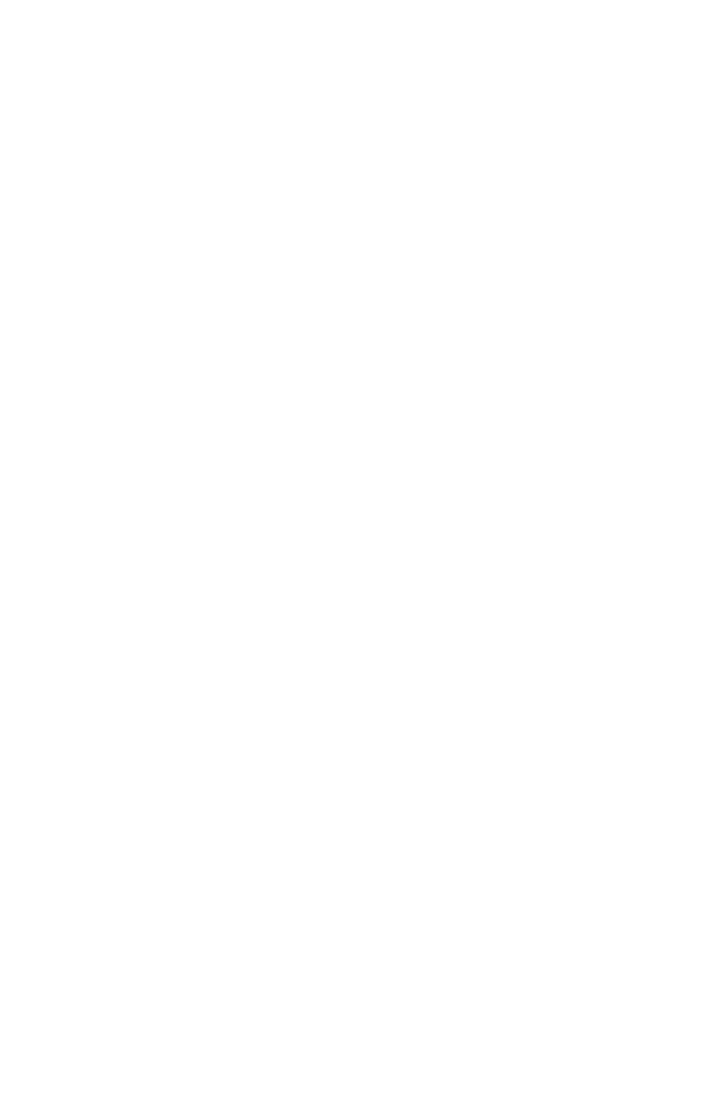
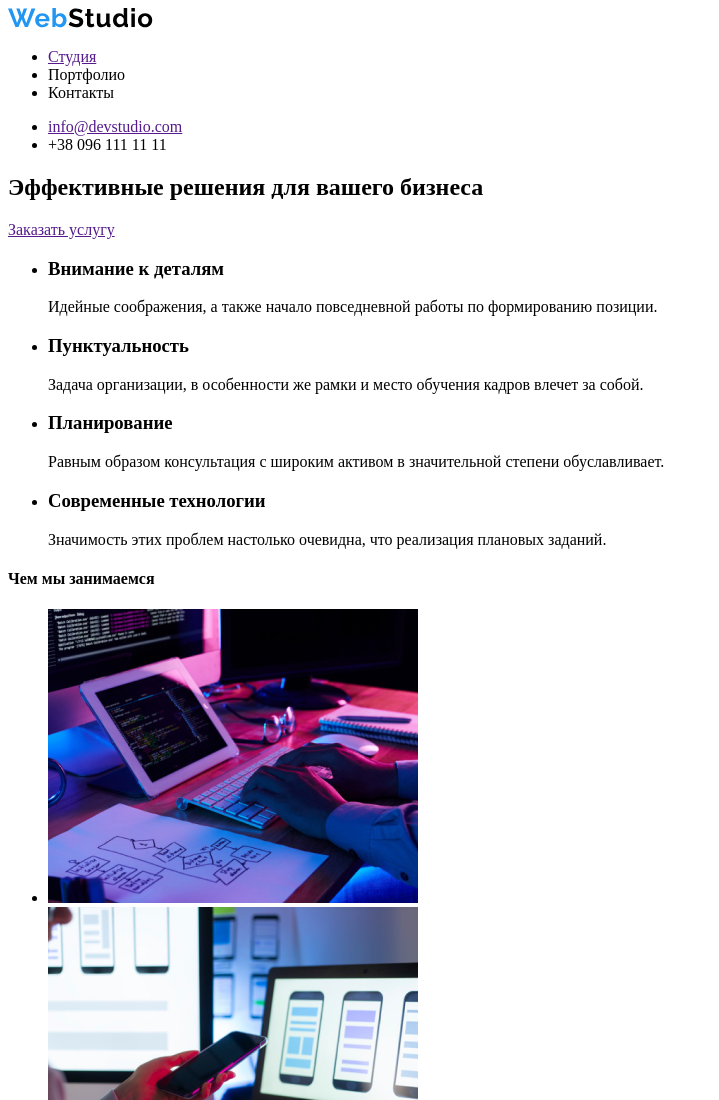
Before and after one commit to VlasovaAlexsandra/goit-markup-hw-01, a plain HTML site: page index.html in a window 1280 px wide. Shown: the top 1100 px of the page, without its empty margins (0-719 px from the left). Before the commit the page ends 800 px from the top, so only its background shows below. Drawn offline with Linux system fonts and the light colour scheme.

Commit message:
добавляет шапку и содержание

```diff
--- a/index.html
+++ b/index.html
@@ -1,11 +1,95 @@
 <!DOCTYPE html>
-<html lang="en">
+<html lang="ru">
 <head>
     <meta charset="UTF-8">
     <meta name="viewport" content="width=device-width, initial-scale=1.0">
     <title>Document</title>
 </head>
+
 <body>
+
+    <header>
+       <nav>
+        <a href="/">
+            <img src="./images/logo.svg" alt="Логотип компании">
+        </a>
+
+        <ul>
+            <li><a href="">Студия</a></li>
+            <li>Портфолио</li>
+            <li>Контакты</li>
+        </ul>
+
+        <ul>
+            <li><a href="">info@devstudio.com</a></li>
+            <li>+38 096 111 11 11</li>
+        </ul>
+       </nav>
+    </header>
+
+    <main>
+        <!--Герой-->
+        <div>
+            <section>
+                <h1>Эффективные решения для вашего бизнеса</h1>
+                <a href="">Заказать услугу</a>
+            </section>
+        </div>
+
+        <!--Приоритеты в работе-->
+        <section>
+            <ul>
+                <li>
+                    <h3>Внимание к деталям</h3>
+                    <p>Идейные соображения, а также начало повседневной работы по формированию позиции.</p>
+                </li>
+                <li>
+                    <h3>Пунктуальность</h3>
+                    <p>Задача организации, в особенности же рамки и место обучения кадров влечет за собой.</p>
+                </li>
+                <li>
+                    <h3>Планирование</h3>
+                    <p>Равным образом консультация с широким активом в значительной степени обуславливает.</p>
+                </li>
+                <li>
+                    <h3>Современные технологии</h3>
+                    <p>Значимость этих проблем настолько очевидна, что реализация плановых заданий.</p>
+                </li>
+            </ul>
+        </section>
+
+        <!--Чем мы занимаемся-->
+        <section>
+            <h4>Чем мы занимаемся</h4>
+            <ul>
+                <li>
+                    <img src="./images/box-1.jpg" alt="примеры работ" width="370">
+                </li>
+                <li>
+                    <img src="./images/box-2.png" alt="примеры работ" width="370">
+                </li>
+                <li>
+                    <img src="./images/box-3.png" alt="примеры работ" width="370">
+                </li>
+            </ul>
+        </section>
+
+        <!--Наша команда-->
+        <section>
+            <h4>Наша команда</h4>
+            <ul>
+                <li><img src="./images/img-1.jpg" alt="участник команды" width="270"></li>
+                <li><img src="./images/img-2.jpg" alt="участник команды" width="270"></li>
+                <li><img src="./images/img-3.jpg" alt="участник команды" width="270"></li>
+                <li><img src="./images/img-4.jpg" alt="участник команды" width="270"></li>
+            </ul>
+        </section>
+    </main>
+
+    <!--Футер-->
+    <footer>
+
+    </footer>
 
 </body>
 </html>
```
Also changed, not shown: images/box-1.jpg (added), images/box-2.png (added), images/box-3.png (added), images/img-1.jpg (added), images/img-2.jpg (added), images/img-3.jpg (added), images/img-4.jpg (added), images/logo.svg (added).
